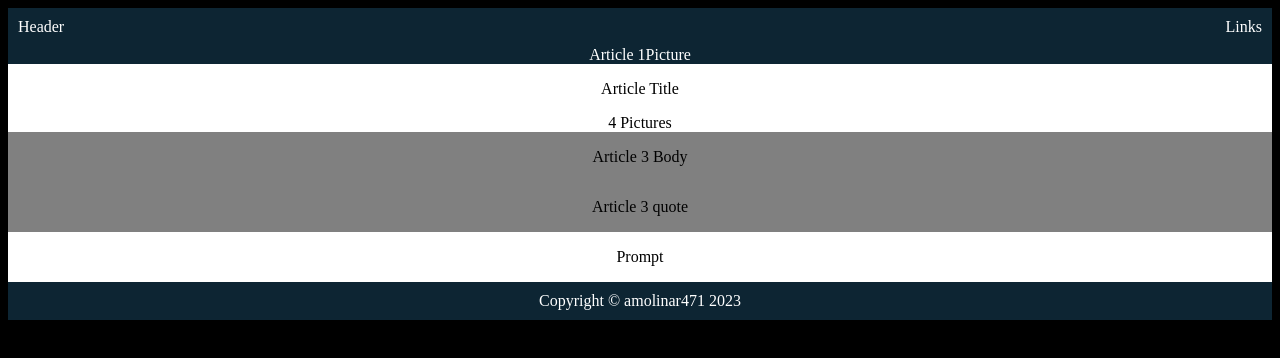
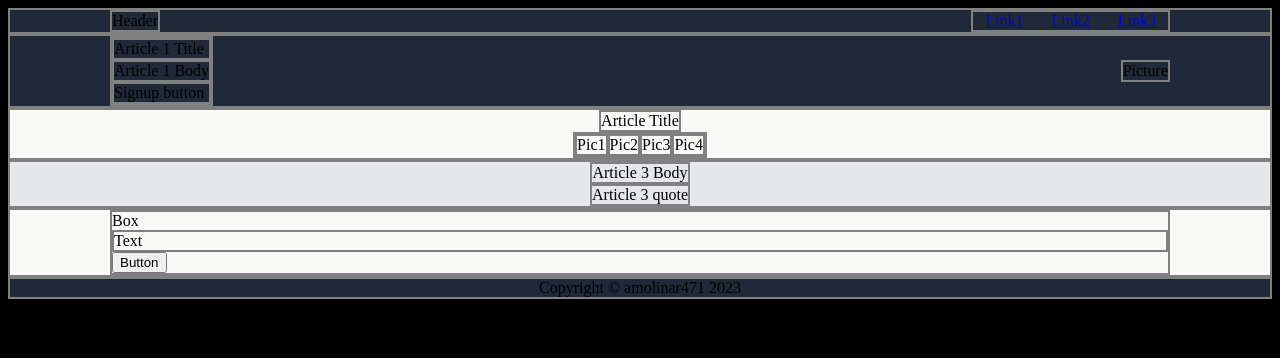
Before and after one commit to amolinaro471/landingPage, a plain HTML site: page index.html in a window 1280 px wide. Drawn offline with Linux system fonts and the light colour scheme.

Commit message:
I ended up changing the html and css files drastically. mainly to simplify the flex boxes and made laying out a touch easier.

```diff
--- a/index.html
+++ b/index.html
@@ -10,22 +10,38 @@
 <body>
     <div class="header">
         <div class="Logo">Header</div>
-        <div class="Links">Links</div>
+        <div class="Links">
+            <a href="url">Link1</a>
+            <a href="url">Link2</a>
+            <a href="url">Link3</a>
+        </div>
     </div>
     <div class="one">
-        <div class="left">Article 1</div>
+        <div class="left">
+            <div>Article 1 Title</div>
+            <div>Article 1 Body</div>
+            <div>Signup button</div>
+        </div>
         <div class="right">Picture</div>
     </div>
     <div class="two">
-        <p class="title">Article Title</p>
-        <div class="pic-container">4 Pictures</div>
+        <div class="title">Article Title</div>
+        <div class="pic-container">
+            <div>Pic1</div>
+            <div>Pic2</div>
+            <div>Pic3</div>
+            <div>Pic4</div>
+        </div>
     </div>
     <div class="three">
-        <p class="body">Article 3 Body</p>
-        <p class="author">Article 3 quote</p>
+        <div class="body">Article 3 Body</div>
+        <div class="author">Article 3 quote</div>
     </div>
     <div class="four">
-        <p>Prompt</p>
+        <div>Box
+            <div>Text</div>
+            <button>Button</button>
+        </div>
     </div>
     <div class="footer">Copyright &copy; amolinar471 2023 </div>
 </body>
--- a/style.css
+++ b/style.css
@@ -1,11 +1,11 @@
+/*
+
 .header, .footer {
     background: rgb(13, 37, 51);
     color: white;
     display: flex;
-    justify-content: space-between;
-    padding: 10px;
+}
 
-}
 
 .footer {
     justify-content: center;
@@ -13,7 +13,6 @@
 
 .one, .two, .three, .four {
     display: flex;
-
     flex-direction: column;
     align-items: center;
 }
@@ -44,3 +43,64 @@ body {
     justify-content: center;
     background: black;
 }
+
+div, p {
+    border: 2px solid red;
+}
+
+*/
+body {
+    background-color: black;
+}
+
+.header, .footer, .one {
+    background-color: #1f2937;
+    display: flex;
+    align-items: center;
+    justify-content: space-between;
+    height: auto;
+}
+
+.header, .one, .four {
+    padding-left: 100px;
+    padding-right: 100px;
+}
+
+.Links a{
+    padding: 12px;
+}
+
+
+
+.two {
+    display: flex;
+    flex-direction: column;
+    align-items: center;
+}
+
+.three {
+    display: flex;
+    flex-direction: column;
+    align-items: center;
+}
+
+.pic-container {
+    display: flex;
+    flex-direction: row;
+}
+
+.footer {
+    justify-content: center;
+}
+
+.two, .four {
+    background-color: #f9faf8;
+}
+
+.three {
+    background-color: #e5e7eb;
+}
+
+div {
+    border: 2px solid grey;
+}
```
